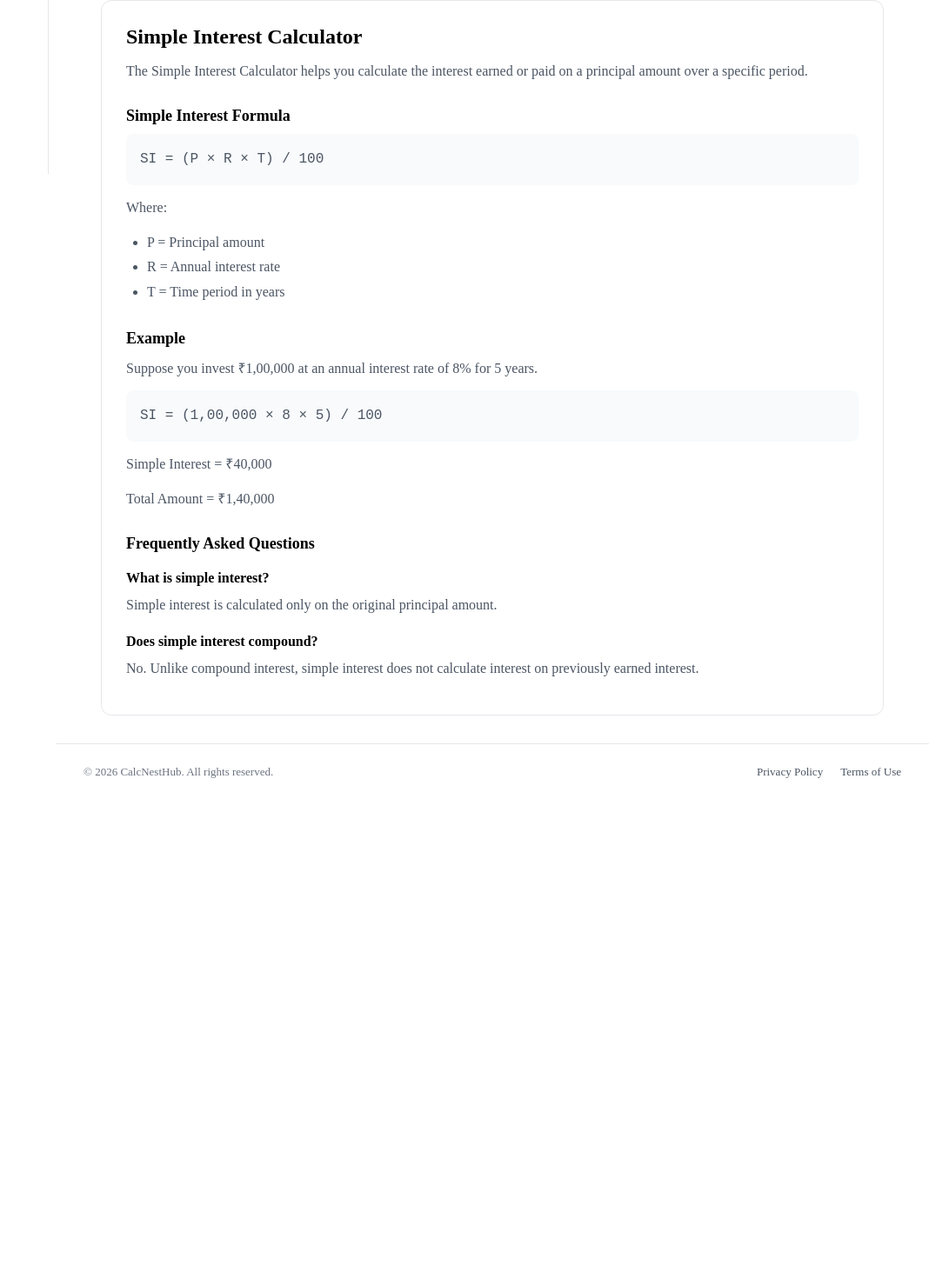
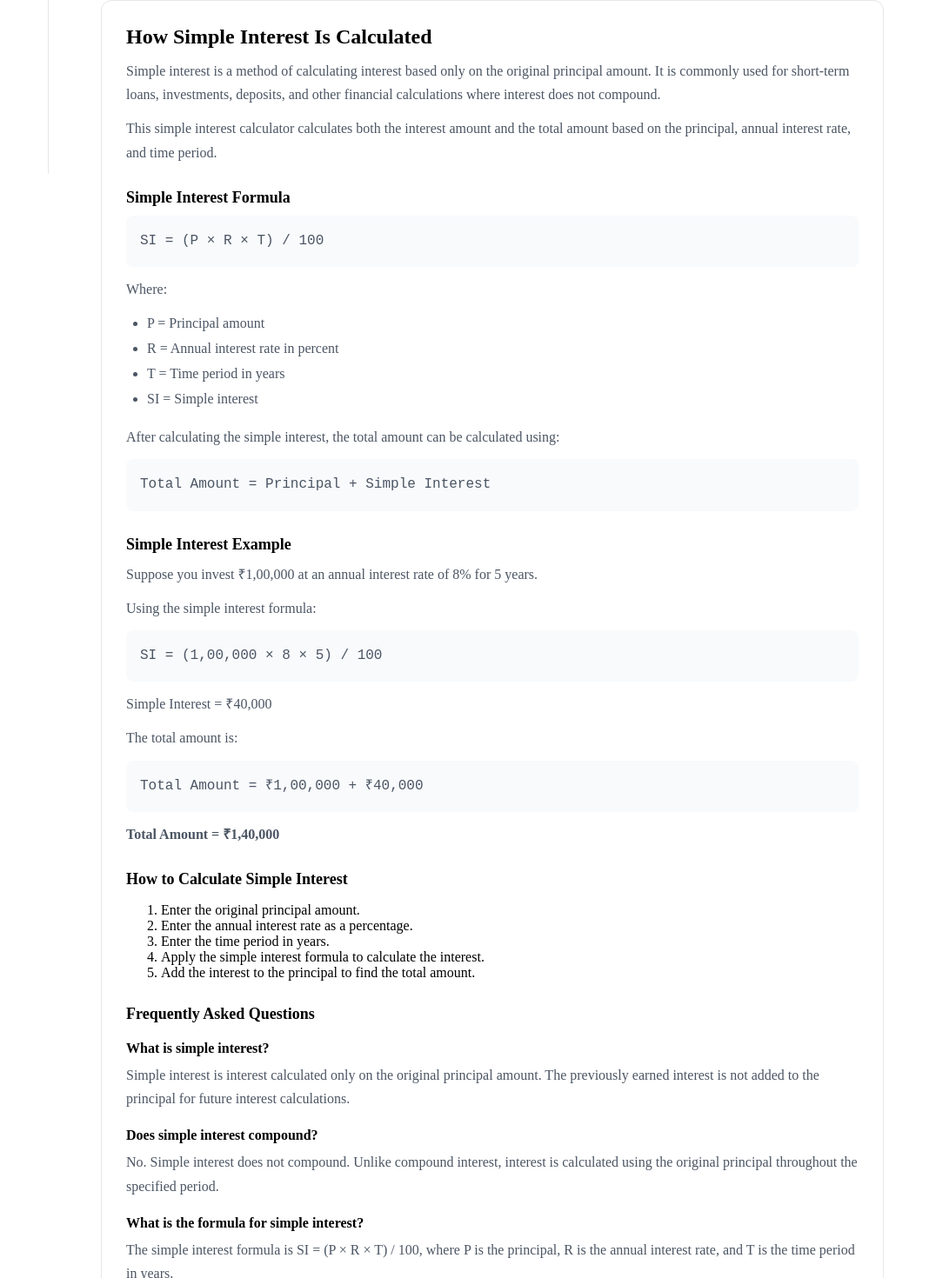
Before and after one commit to karankrish7832/calcnest, a React (Vite) app: page /calculators/simple-interest in a window 1280 px wide. Shown: the part 600-2070 px from the top of the page at 87% size, without its empty margins (204-1280 px from the left). Before the commit the page ends 1528 px from the top, so only its background shows below. Built offline with nearby package versions, Linux system fonts and the light colour scheme.

Commit message:
Improve simple interest calculator SEO content

```diff
--- a/src/calculators/simple-interest/SimpleInterestExplanation.tsx
+++ b/src/calculators/simple-interest/SimpleInterestExplanation.tsx
@@ -3,12 +3,20 @@ import styles from "./SimpleInterestExplanation.module.css";
 const SimpleInterestExplanation = () => {
     return (
         <article className={styles.explanation}>
-            <h2>Simple Interest Calculator</h2>
+            <h2>How Simple Interest Is Calculated</h2>
 
             <p>
-                The Simple Interest Calculator helps you
-                calculate the interest earned or paid on a
-                principal amount over a specific period.
+                Simple interest is a method of calculating interest
+                based only on the original principal amount. It is
+                commonly used for short-term loans, investments,
+                deposits, and other financial calculations where
+                interest does not compound.
+            </p>
+
+            <p>
+                This simple interest calculator calculates both the
+                interest amount and the total amount based on the
+                principal, annual interest rate, and time period.
             </p>
 
             <h3>Simple Interest Formula</h3>
@@ -21,15 +29,29 @@ const SimpleInterestExplanation = () => {
 
             <ul>
                 <li>P = Principal amount</li>
-                <li>R = Annual interest rate</li>
+                <li>R = Annual interest rate in percent</li>
                 <li>T = Time period in years</li>
+                <li>SI = Simple interest</li>
             </ul>
 
-            <h3>Example</h3>
+            <p>
+                After calculating the simple interest, the total
+                amount can be calculated using:
+            </p>
+
+            <p className={styles.formula}>
+                Total Amount = Principal + Simple Interest
+            </p>
+
+            <h3>Simple Interest Example</h3>
 
             <p>
-                Suppose you invest ₹1,00,000 at an annual
-                interest rate of 8% for 5 years.
+                Suppose you invest ₹1,00,000 at an annual interest
+                rate of 8% for 5 years.
+            </p>
+
+            <p>
+                Using the simple interest formula:
             </p>
 
             <p className={styles.formula}>
@@ -41,24 +63,74 @@ const SimpleInterestExplanation = () => {
             </p>
 
             <p>
-                Total Amount = ₹1,40,000
+                The total amount is:
             </p>
+
+            <p className={styles.formula}>
+                Total Amount = ₹1,00,000 + ₹40,000
+            </p>
+
+            <p>
+                <strong>Total Amount = ₹1,40,000</strong>
+            </p>
+
+            <h3>How to Calculate Simple Interest</h3>
+
+            <ol>
+                <li>
+                    Enter the original principal amount.
+                </li>
+                <li>
+                    Enter the annual interest rate as a percentage.
+                </li>
+                <li>
+                    Enter the time period in years.
+                </li>
+                <li>
+                    Apply the simple interest formula to calculate
+                    the interest.
+                </li>
+                <li>
+                    Add the interest to the principal to find the
+                    total amount.
+                </li>
+            </ol>
 
             <h3>Frequently Asked Questions</h3>
 
             <h4>What is simple interest?</h4>
 
             <p>
-                Simple interest is calculated only on the
-                original principal amount.
+                Simple interest is interest calculated only on the
+                original principal amount. The previously earned
+                interest is not added to the principal for future
+                interest calculations.
             </p>
 
             <h4>Does simple interest compound?</h4>
 
             <p>
-                No. Unlike compound interest, simple interest
-                does not calculate interest on previously earned
-                interest.
+                No. Simple interest does not compound. Unlike
+                compound interest, interest is calculated using the
+                original principal throughout the specified period.
+            </p>
+
+            <h4>What is the formula for simple interest?</h4>
+
+            <p>
+                The simple interest formula is SI = (P × R × T) / 100,
+                where P is the principal, R is the annual interest
+                rate, and T is the time period in years.
+            </p>
+
+            <h4>What is the difference between simple interest and compound interest?</h4>
+
+            <p>
+                Simple interest is calculated only on the original
+                principal, while compound interest can be calculated
+                on the principal plus previously accumulated interest.
+                As a result, compound interest can grow faster over
+                longer periods.
             </p>
         </article>
     );
```
